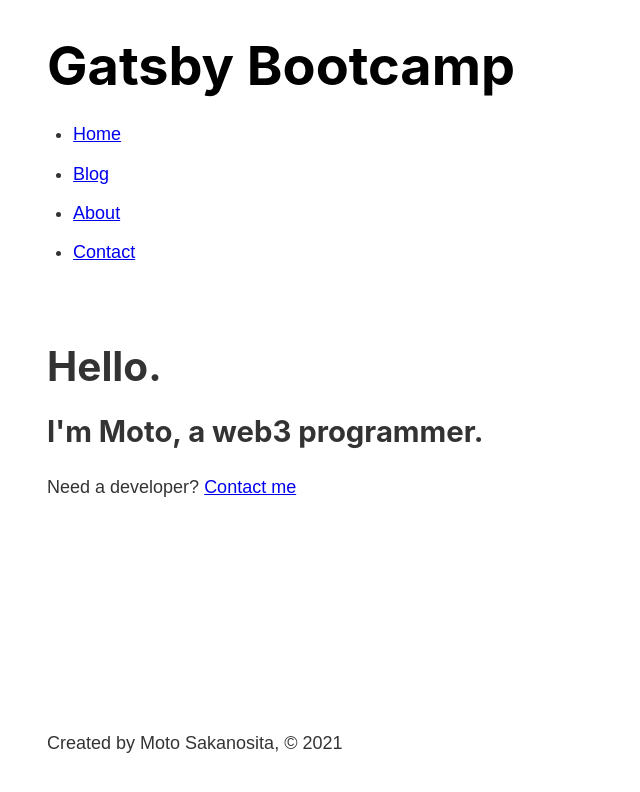
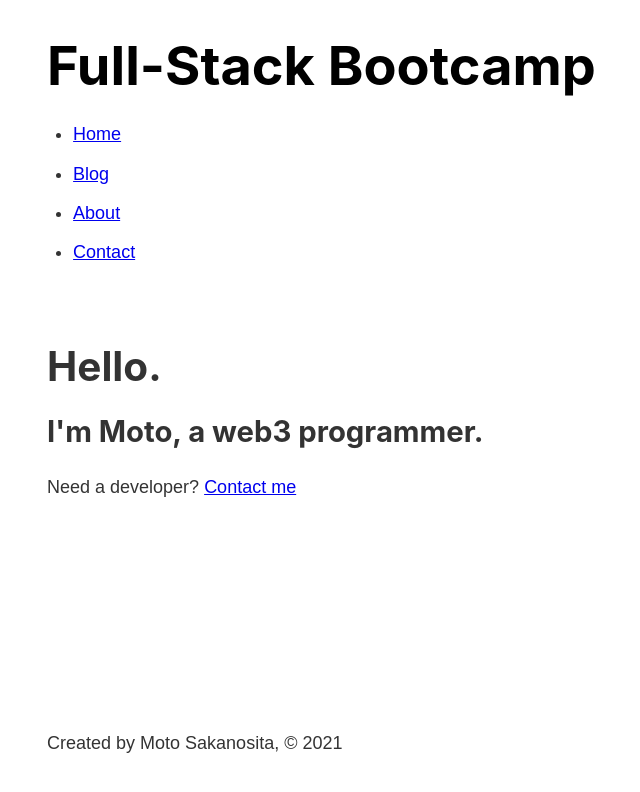
Before and after one commit to sakanosita/gatsby-bootcamp, a Gatsby site: page / in a window 1280 px wide. Shown: the whole page, without its empty margins (236-876 px from the left). Built offline with nearby package versions, Linux system fonts and the light colour scheme; Gatsby itself is replaced by a stand-in of ours.

Commit message:
add: GraphQL

```diff
--- a/gatsby-config.js
+++ b/gatsby-config.js
@@ -5,6 +5,9 @@
  */
 
 module.exports = {
-  /* Your site config here */
+  siteMetadata: {
+    title: 'Full-Stack Bootcamp',
+    author: 'Moto Sakanosita'
+  },
   plugins: [`gatsby-plugin-sass`]
 }
--- a/src/components/footer.js
+++ b/src/components/footer.js
@@ -1,9 +1,19 @@
 import React from 'react'
+import { graphql, useStaticQuery } from 'gatsby'
 
 const Footer = () => {
+    const data = useStaticQuery(graphql`
+        query {
+            site {
+                siteMetadata {
+                    author
+                }
+            }
+        }
+    `)
     return (
         <footer>
-            <p>Created by Moto Sakanosita, © 2021</p>
+            <p>Created by {data.site.siteMetadata.author}, © 2021</p>
         </footer>
     )
 }
--- a/src/components/header.js
+++ b/src/components/header.js
@@ -1,13 +1,24 @@
 import React from 'react'
-import { Link } from 'gatsby'
+import { Link, graphql, useStaticQuery } from 'gatsby'
 
 import * as headerStyles from "./header.module.scss"
 
 const Header = () => {
+    const data = useStaticQuery(graphql`
+        query {
+            site {
+                siteMetadata {
+                    title
+                }
+            }
+        }
+    `)
     return (
         <header className={headerStyles.header}>
             <h1>
-                <Link className={headerStyles.title} to="/">Gatsby Bootcamp</Link>
+                <Link className={headerStyles.title} to="/">
+                    {data.site.siteMetadata.title}
+                </Link>
             </h1>
             <nav>
                 <ul className={headerStyles.navList}>
```
